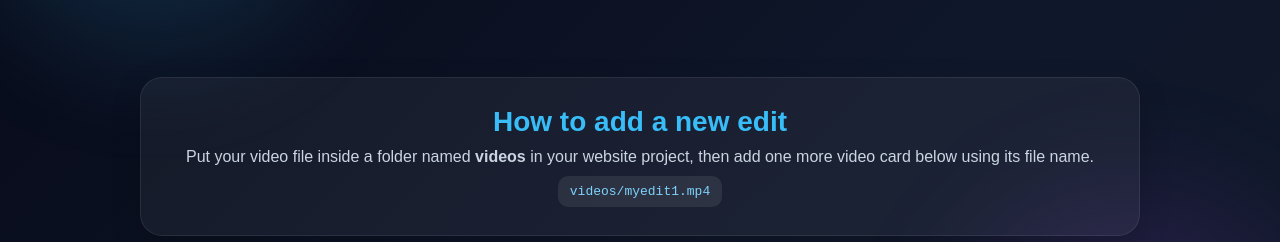
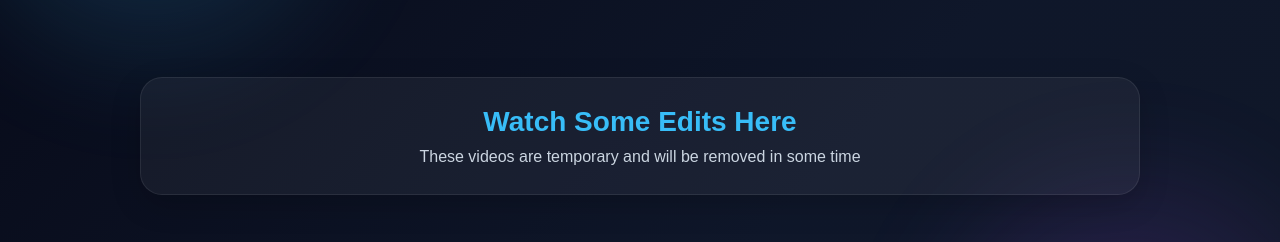
Before and after one commit to xenaro69/Main-Site, a plain HTML site: page edits.html in a window 1280 px wide. Shown: the part 281-523 px from the top of the page. Drawn offline with Linux system fonts and the light colour scheme.

Commit message:
Update edits.html

```diff
--- a/edits.html
+++ b/edits.html
@@ -247,12 +247,9 @@
 
   <section class="video-section">
     <div class="add-box">
-      <h3>How to add a new edit</h3>
+      <h3>Watch Some Edits Here</h3>
       <p>
-        Put your video file inside a folder named <b>videos</b> in your website project,
-        then add one more video card below using its file name.
-      </p>
-      <code>videos/myedit1.mp4</code>
+        These videos are temporary and will be removed in some time
     </div>
 
     <div class="section-title">
```
